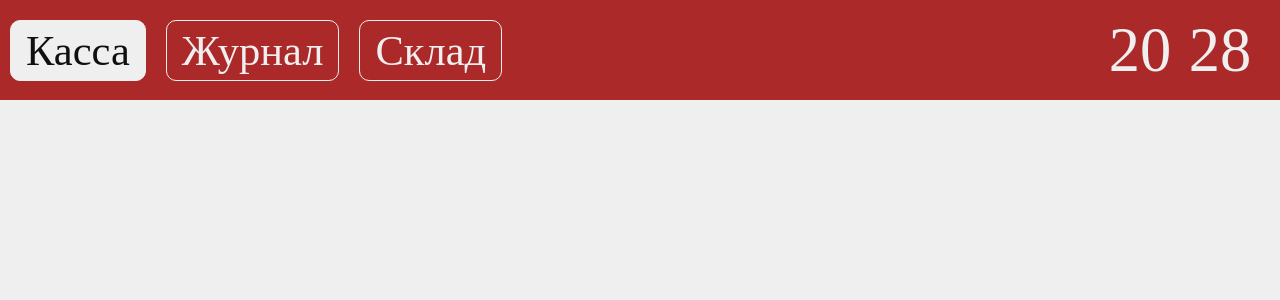
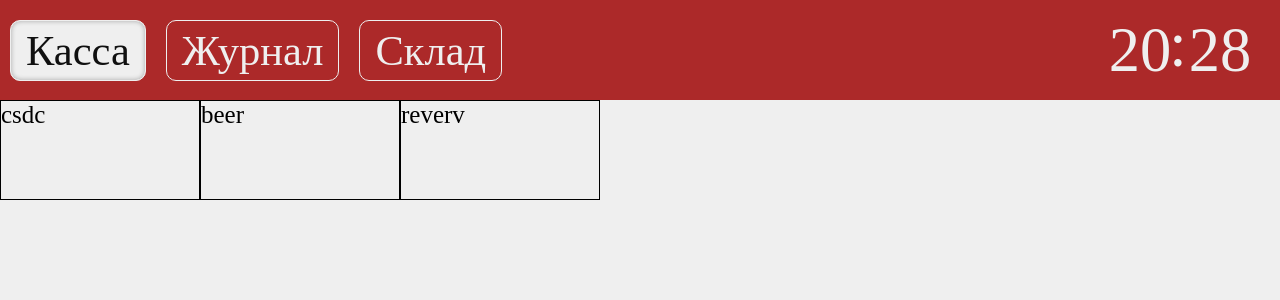
Before and after one commit to pten4uk99/CRM, a React app: page / in a window 1280 px wide. Shown: the top 300 px of the page. Built offline with nearby package versions, Linux system fonts and the light colour scheme.

Commit message:
Initial Project 2

```diff
--- a/src/components/App.js
+++ b/src/components/App.js
@@ -1,17 +1,16 @@
 import React from "react";
-import {connect} from "react-redux";
+
 import Header from "./Header/Header";
+import Main from "./Main/Main";
 
 
-function App(props) {
+function App() {
     return (
         <>
             <Header/>
+            <Main/>
         </>
     )
 }
 
-export default connect(
-    state => ({store: state}),
-    dispatch => ({})
-)(App);
+export default App;
--- a/src/components/Header/CurrentData.js
+++ b/src/components/Header/CurrentData.js
@@ -10,6 +10,7 @@ function CurrentData(props) {
 
     let hours = props.store.hours;
     let minutes = props.store.minutes < 10 ? `0${props.store.minutes}` : props.store.minutes;
+
     return (
         <section className="current-data">
             <div className="current-time">{hours}<span>:</span>{minutes}</div>
--- /dev/null
+++ b/src/components/Main/Main.js
@@ -0,0 +1,20 @@
+import React from "react";
+import {connect} from "react-redux";
+
+
+function Main(props) {
+    return (
+        <main>
+            <article className="journal">
+                <div className="master">csdc</div>
+                <div className="master">beer</div>
+                <div className="master">reverv</div>
+            </article>
+        </main>
+    )
+}
+
+export default connect(
+    state => ({store: state}),
+    dispatch => ({})
+)(Main);
--- a/src/index.css
+++ b/src/index.css
@@ -30,6 +30,7 @@ header nav {
     header nav div.active {
       color: #101010;
       background-color: #efefef;
+      box-shadow: inset 0 0 5px rgba(0, 0, 0, 0.3);
       border: 1px solid #efefef; }
 
 header .current-data {
@@ -60,3 +61,10 @@ header .current-data {
     opacity: 0; }
   100% {
     opacity: 0; } }
+
+main .journal {
+  display: grid;
+  grid-template-columns: repeat(3, 200px);
+  grid-template-rows: 100px repeat(60, 10px); }
+  main .journal .master {
+    border: 1px solid black; }
--- a/src/styles/Header/Menu.scss
+++ b/src/styles/Header/Menu.scss
@@ -22,6 +22,7 @@ header nav {
     &.active {
       color: $black;
       background-color: $white;
+      box-shadow: inset 0 0 5px rgba(0, 0, 0, 0.3);
       border: 1px solid $white;
     }
   }
--- /dev/null
+++ b/src/styles/Main/Main.scss
@@ -0,0 +1,14 @@
+main {
+  .journal {
+    display: grid;
+    grid-template-columns: repeat(3, 200px);
+    grid-template-rows: 100px repeat(60, 10px);
+
+    .master {
+      border: 1px solid black;
+
+      &:nth-child(1) {
+      }
+    }
+  }
+}
--- a/src/styles/index.scss
+++ b/src/styles/index.scss
@@ -1,2 +1,3 @@
 @import "App";
 @import "Header/Header";
+@import "Main/Main";
```
